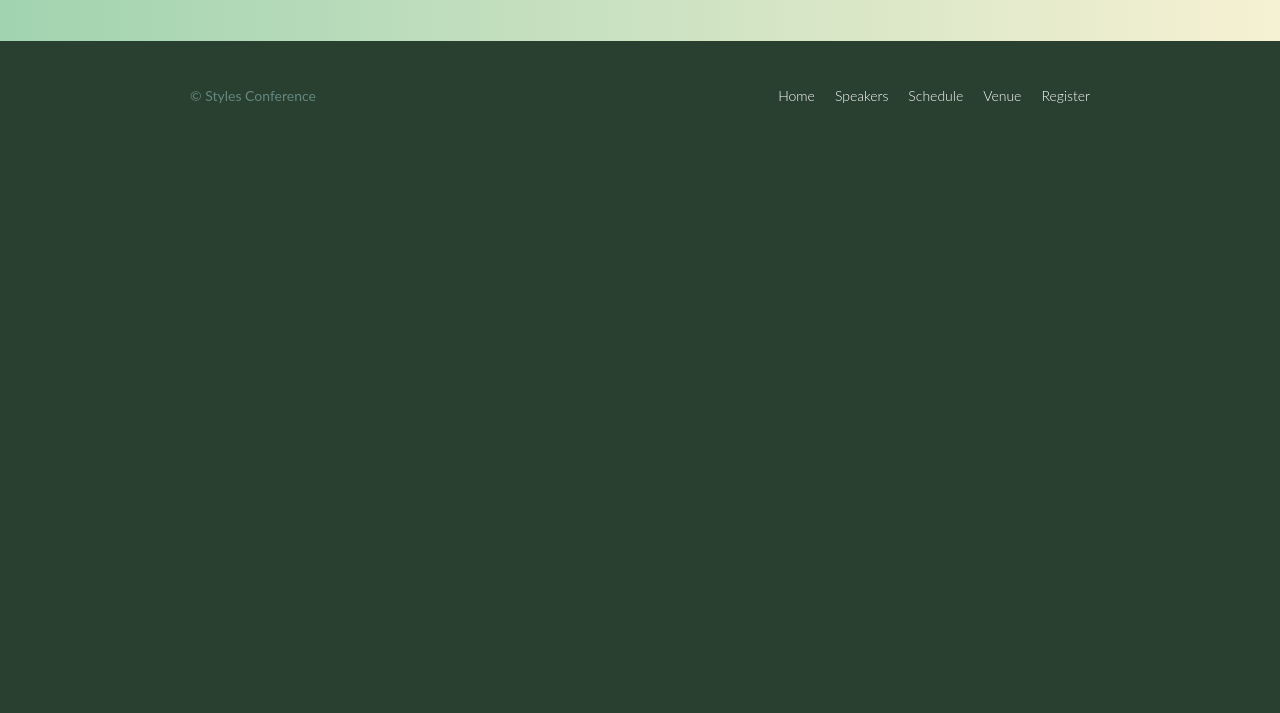
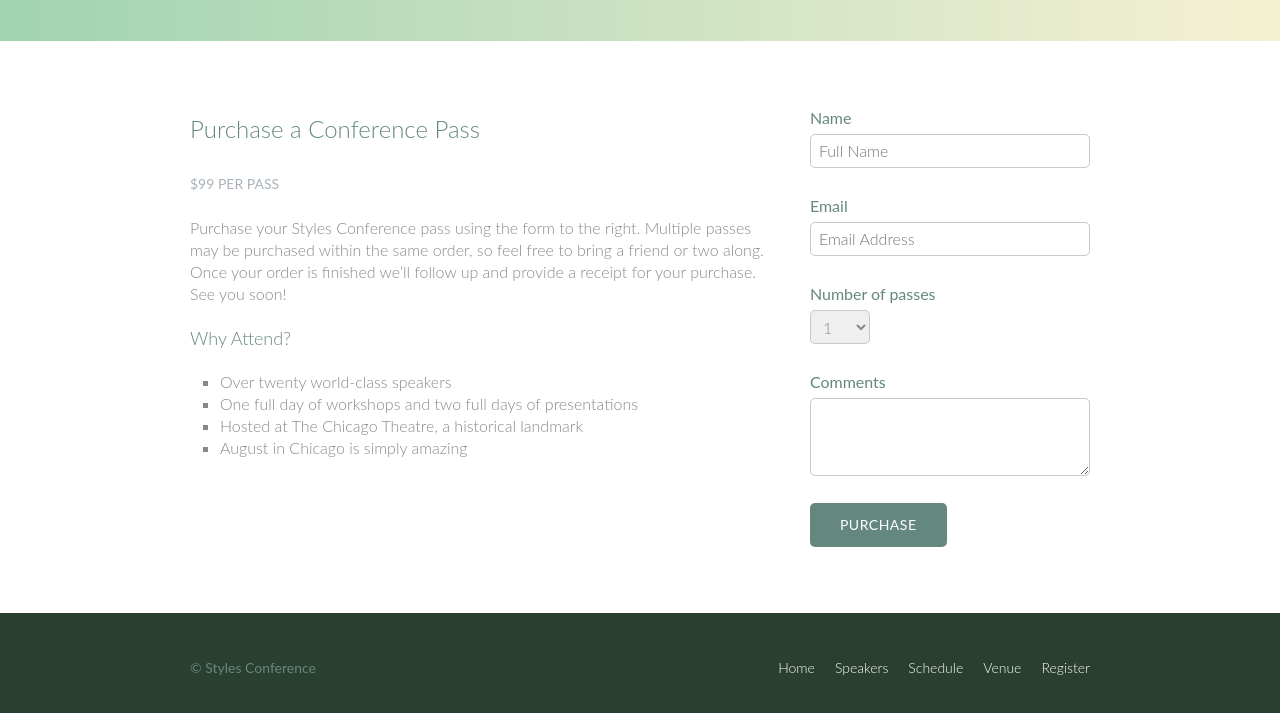
Before and after one commit to ddmaness/notes-learn-to-code-html-css, a plain HTML site: page register.html in a window 1280 px wide. Shown: the part 355-1068 px from the top of the page. Before the commit the page ends 800 px from the top, so only its background shows below. Drawn offline with Linux system fonts and the light colour scheme.

Commit message:
Complete example code for Html and CSS course

```diff
--- a/assets/stylesheets/main.css
+++ b/assets/stylesheets/main.css
@@ -231,6 +231,17 @@ Buttons
 	color: #648880;
 }
 
+.btn-default {
+	border: 0;
+	background: #648880;
+	padding: 11px 30px;
+	font-size: 14px;
+}
+
+.btn-default:hover {
+	background: #77a198;
+}
+
 /*
 ==========================================
 
@@ -310,6 +321,123 @@ Venue
 }
 
 /*
+==========================================
+
+Schedule
+
+==========================================
+*/
+
+table {
+	width:100%;
+	margin-bottom: 44px;
+}
+
+table:last-child{
+	margin-bottom: 0;
+}
+
+th,
+td {
+	padding-bottom:22px;
+	vertical-align: top;
+}
+
+th {
+	padding-right: 45px;
+	text-align :right;
+	width:20%;
+}
+
+td {
+	width :40%;
+}
+
+thead {
+	line-height: 44px;
+}
+
+thead th {
+	color: #648880;
+	font-size: 24px;
+}
+
+tbody th {
+	color: #a9b2b9;
+	font-size: 14px;
+	font-weight: 400;
+	padding-top: 22px;
+	text-transform: uppercase;
+}
+
+tbody td {
+	border-top: 1px solid #dfe2e5;
+	padding-top: 21px;
+}
+
+table a {
+	color: #888;
+}
+
+table h4 {
+	margin-bottom: 0;
+}
+
+/*
+=========================================
+
+Primary Header
+
+=========================================
+*/
+
+.register-group label {
+	color: #648880;
+	cursor: pointer;
+	font-weight: 400;
+}
+
+.register-group input,
+.register-group select,
+.register-group textarea {
+	border: 1px solid #c6c9cc;
+	border-radius: 5px;
+	color: #888;
+	display: block;
+	margin: 5px 0 27px 0;
+	padding: 5px 8px;
+}
+
+.register-group input,
+.register-group textarea {
+	width: 100%;
+}
+
+.register-group select {
+	height: 34px;
+	width: 60px;
+}
+
+.register-group textarea {
+	height: 78px;
+}
+
+.why-attend {
+	list-style: square;
+	margin: 0 0 22px 30px;
+}
+
+form {
+	margin-bottom: 22px;
+}
+
+input,
+select,
+textarea{
+	font: 300 16px/22px "Lato", "Open Sans", "Helvetica Neue", Helvetica, Arial, sans-serif;
+}
+
+/*
 =========================================
 
 Primary Header
--- a/register.html
+++ b/register.html
@@ -33,6 +33,62 @@
             </div>
         </section>
 
+        <section class='row'>
+            <div class='grid'>
+                <section class = 'col-2-3'>
+
+                    <h2>Purchase a Conference Pass</h2>
+                    <h5>$99 per Pass</h5>
+
+                    <p>Purchase your Styles Conference pass using the form to the right. Multiple passes may be purchased within the same order, so feel free to bring a friend or two along. Once your order is finished we&#8217;ll follow up and provide a receipt for your purchase. See you soon!</p>
+
+                    <h4>Why Attend?</h4>
+
+                    <ul class = 'why-attend'>
+                    <li>Over twenty world-class speakers</li>
+                        <li>One full day of workshops and two full days of presentations</li>
+                        <li>Hosted at The Chicago Theatre, a historical landmark</li>
+                        <li>August in Chicago is simply amazing</li>
+                    </ul>
+
+
+                </section><!--
+
+                    signup form
+
+                --><form class = 'col-1-3' action = '#' method = 'post'>
+                    <fieldset class = 'register-group'>
+                        <label>
+                            Name
+                            <input type = 'text' name = 'name' placeholder= 'Full Name' required>
+                        </label>
+
+                        <label>
+                            Email
+                            <input type = 'email' name = 'email' placeholder = 'Email Address' required>
+                        </label>
+
+                        <label>
+                            Number of passes
+                            <select name = 'quantity' required>
+                                <option value = '1' selected>1</option>
+                                <option value = '2'>2</option>
+                                <option value = '3'>3</option>
+                                <option value = '4'>4</option>
+                                <option value = '5'>5</option>
+                            </select>
+                        </label>
+
+                        <label>
+                            Comments
+                            <textarea name = 'comments'></textarea>
+                        </label>
+                    </fieldset>
+                    <input class = 'btn btn-default' type = 'submit' name = 'submit' value = 'purchase'>
+                </form>
+            </div>
+        </section>
+
         <footer class='primary-footer container group'>
             <small>&copy; Styles Conference</small>
             <nav class = 'nav'>
```
Also changed, not shown: schedule.html (+40 -0 lines).
